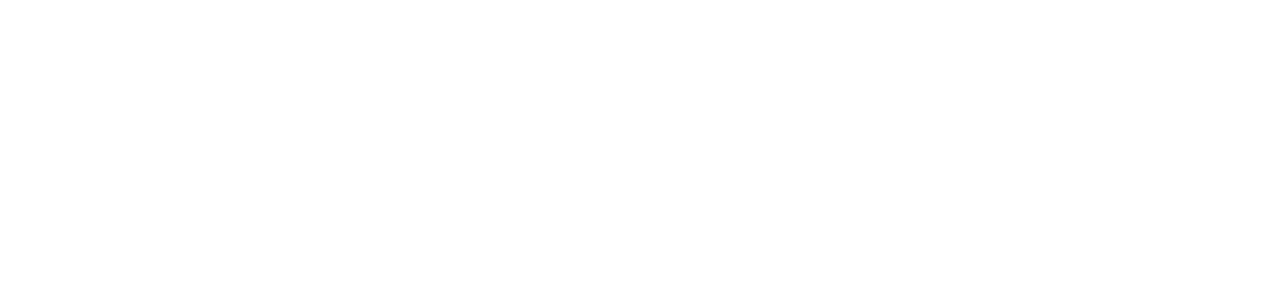
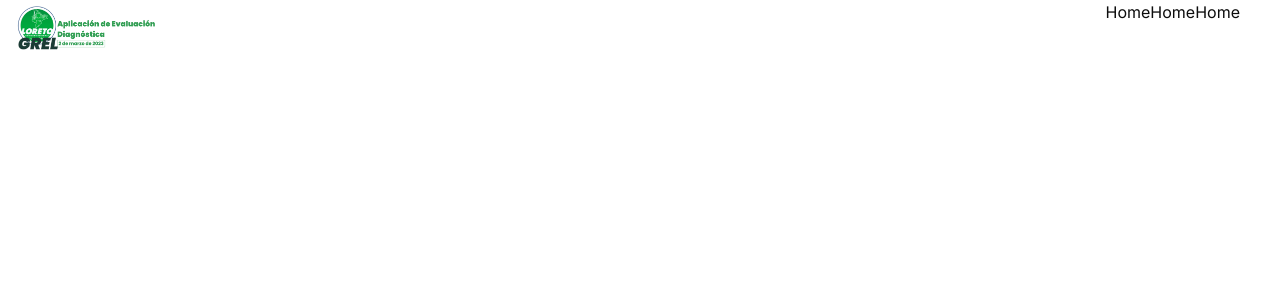
Before and after one commit to daylerjeff199906/template-eva, a Next.js app: page /navbar in a window 1280 px wide. Shown: the top 300 px of the page. Built offline with nearby package versions, Linux system fonts and the light colour scheme.

Commit message:
feat: add component configuration

```diff
--- a/src/modules/core/components/NavBarCustom/NavBarCustom.tsx
+++ b/src/modules/core/components/NavBarCustom/NavBarCustom.tsx
@@ -1,9 +1,27 @@
+import Image from 'next/image'
+
 export const NavBarCustom = () => {
   return (
     <nav>
-      <main className="container">
-        <section></section>
-        <section></section>
+      <main className="container flex justify-between">
+        <section>
+          <div>
+            <Image
+              src="/images/logoGrel.webp"
+              alt="logo"
+              width={140}
+              height={100}
+            />
+          </div>
+        </section>
+        <section className="flex gap-6">
+          <div className="flex">
+            <a href="#">Home</a>
+            <a href="#">Home</a>
+            <a href="#">Home</a>
+          </div>
+          <div></div>
+        </section>
       </main>
     </nav>
   )
--- a/tailwind.config.ts
+++ b/tailwind.config.ts
@@ -6,6 +6,7 @@
     './src/pages/**/*.{js,ts,jsx,tsx,mdx}',
     './src/components/**/*.{js,ts,jsx,tsx,mdx}',
     './src/app/**/*.{js,ts,jsx,tsx,mdx}',
+    './src/modules/**/*.{js,ts,jsx,tsx,mdx}',
   ],
   theme: {
     container: {
```
Also changed, not shown: public/images/logoGrel.webp (added).
